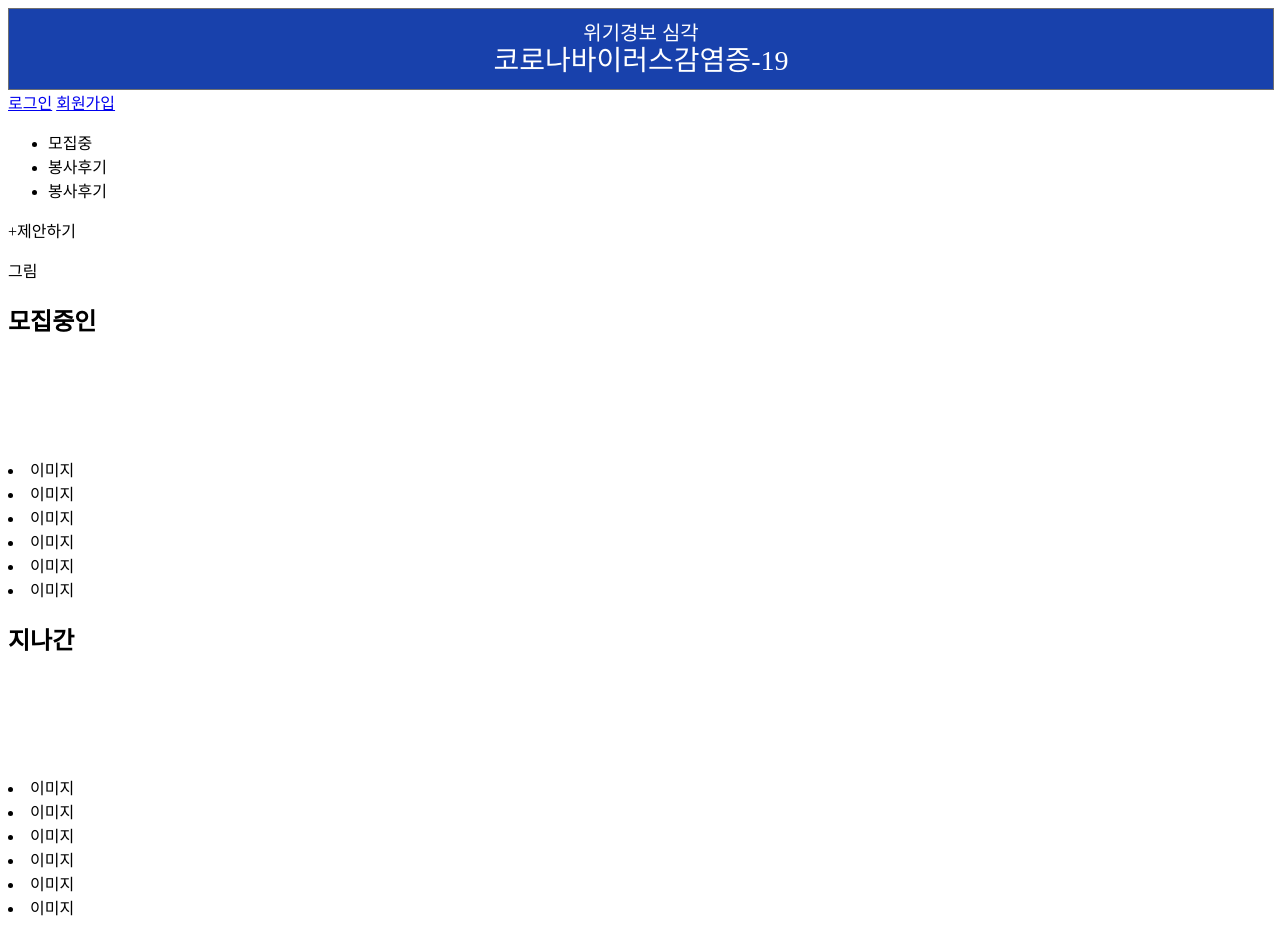
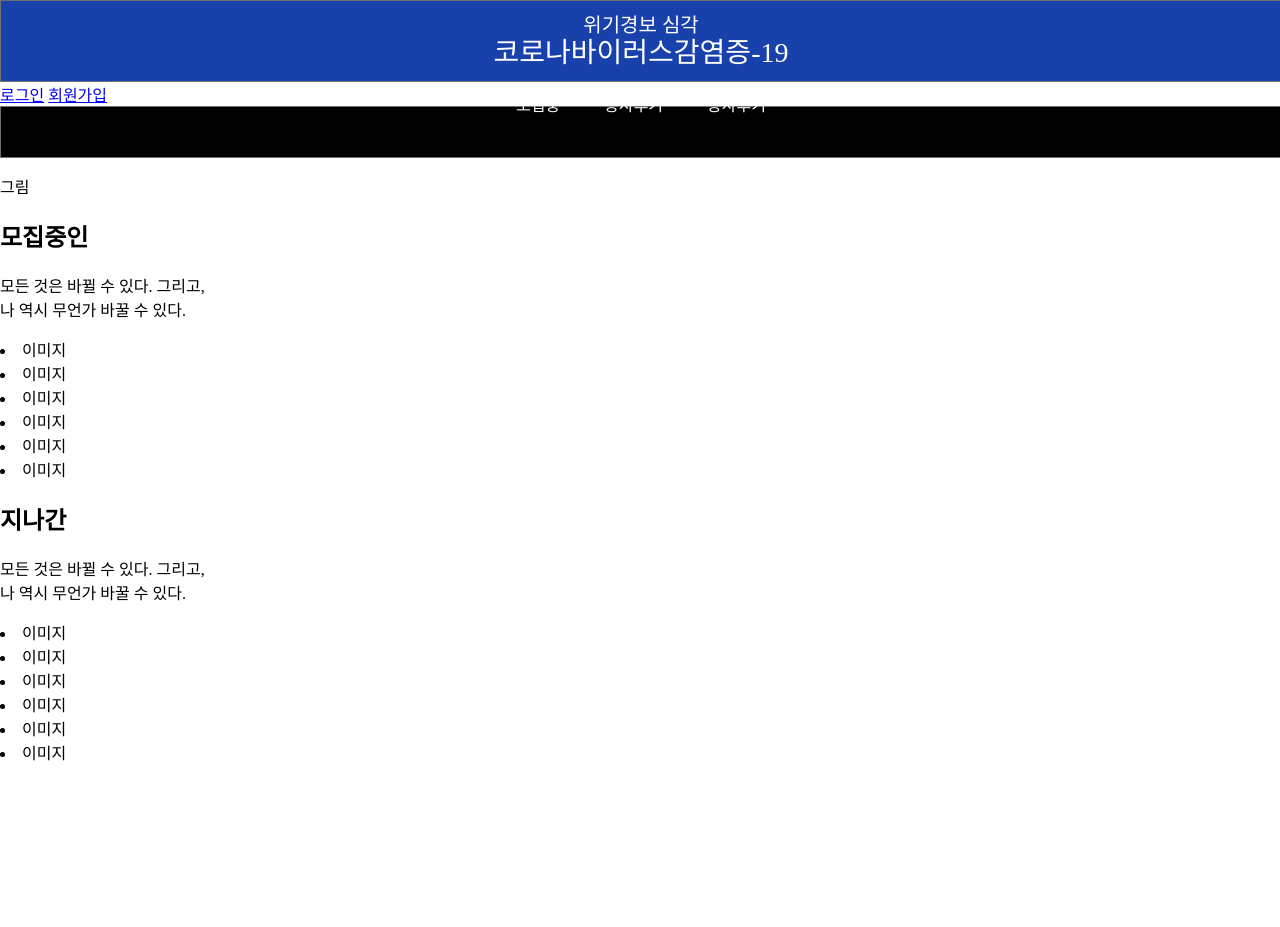
Before and after one commit to GJAI-School/2020-GJAI-Hackerton, a Django app: page / in a window 1280 px wide. After the commit the page ends 761 px from the top, so only its background shows below. Run offline with Django 3.2, Linux system fonts and the light colour scheme.

Commit message:
네비게이션 bar 1차 작업
작업중 성찬이와  1차 합침

```diff
--- a/doya/firstapp/static/main.css
+++ b/doya/firstapp/static/main.css
@@ -1,5 +1,7 @@
 body {
     position: relative;
+    margin: 0px;
+    padding: 0px;
 }
 
 header .head_1 {
@@ -39,16 +41,24 @@
     color: #ffffff;
 }
 
-header p{
-    width: 50%;
-    height: 50%;
-    font-family: NanumSquareRoundB;
-    font-size: 28px;
-    font-weight: normal;
-    font-stretch: normal;
-    font-style: normal;
-    line-height: 1.14;
-    letter-spacing: normal;
-    /* text-align: center; */
-    color: #ffffff;
+.menubar {
+    width: 100%;
+    height: 50px;
+    border: solid 1px #707070;
+    background-color: black;
+
+    display: flex;
+    flex-direction: column;
+    justify-content: center;
+    align-items: center;
 }
+.menubar ul{
+    position: relative;
+    margin: 0px;
+    padding: 0px;
+}
+.menubar ul li{
+    color: white;
+    display: inline;
+    margin: 20px;
+}
--- a/doya/firstapp/templates/main.html
+++ b/doya/firstapp/templates/main.html
@@ -24,14 +24,12 @@
         <div>
     </header>
 
-    <nav>
-        <div>
-            <ul>
-                <li><a>모집중</a></li>
-                <li><a>봉사후기</a></li>
-                <li><a>봉사후기</a></li>
-            </ul>
-        </div>
+    <nav class="menubar">
+        <ul>
+            <li><a>모집중</a></li>
+            <li><a>봉사후기</a></li>
+            <li><a>봉사후기</a></li>
+        </ul>
         <div>
             <p>+제안하기</p>
         </div>
```
